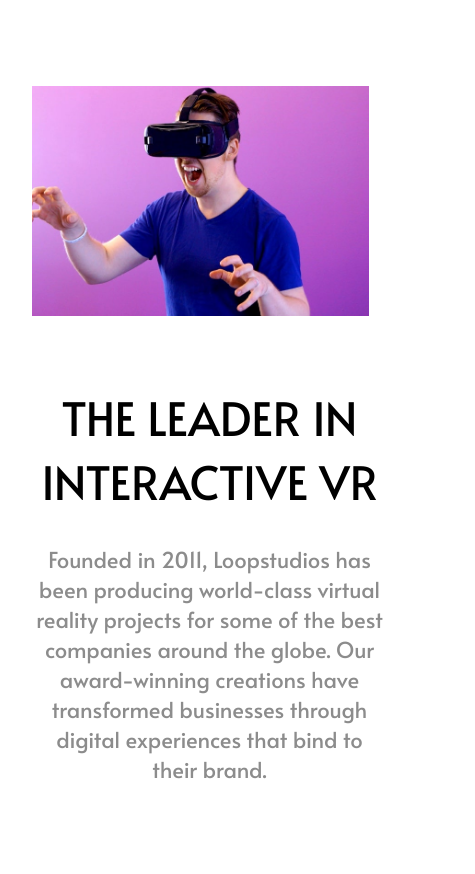
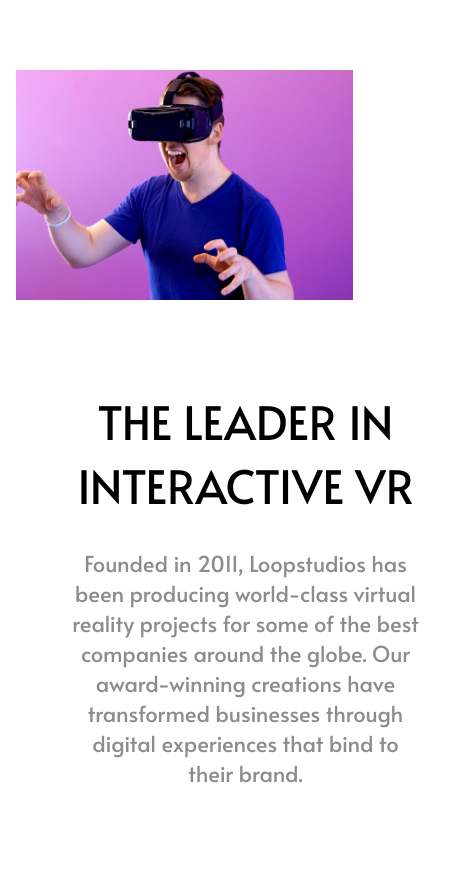
Before and after one commit to Alan-H-H/Vue__Scss__Landing__Loopstudios, a Vue app: page / in a window 390 px wide. Shown: the part 531-1405 px from the top of the page, 475 px wide, since content can reach past the window. Built offline with nearby package versions, Linux system fonts and the light colour scheme.

Commit message:
Actualizar index.css

```diff
--- a/src/assets/index.css
+++ b/src/assets/index.css
@@ -210,7 +210,6 @@
     font-size: 18px;
     margin-left: 0;
     margin-top: 0;
-    padding: 1em;
     text-align: center;
   }
   .top .topsection {
@@ -224,7 +223,6 @@
   }
   .top img {
     width: 90%;
-    padding: 1em;
   }
   .sectionbottom {
     display: flex;
```
